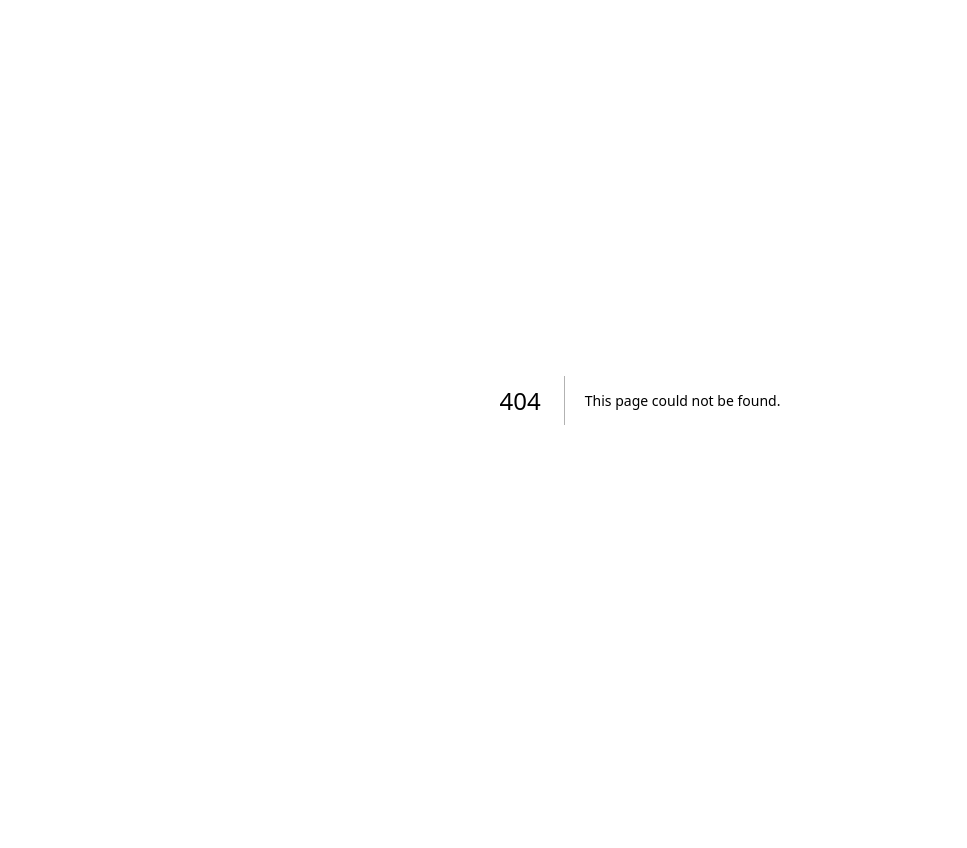
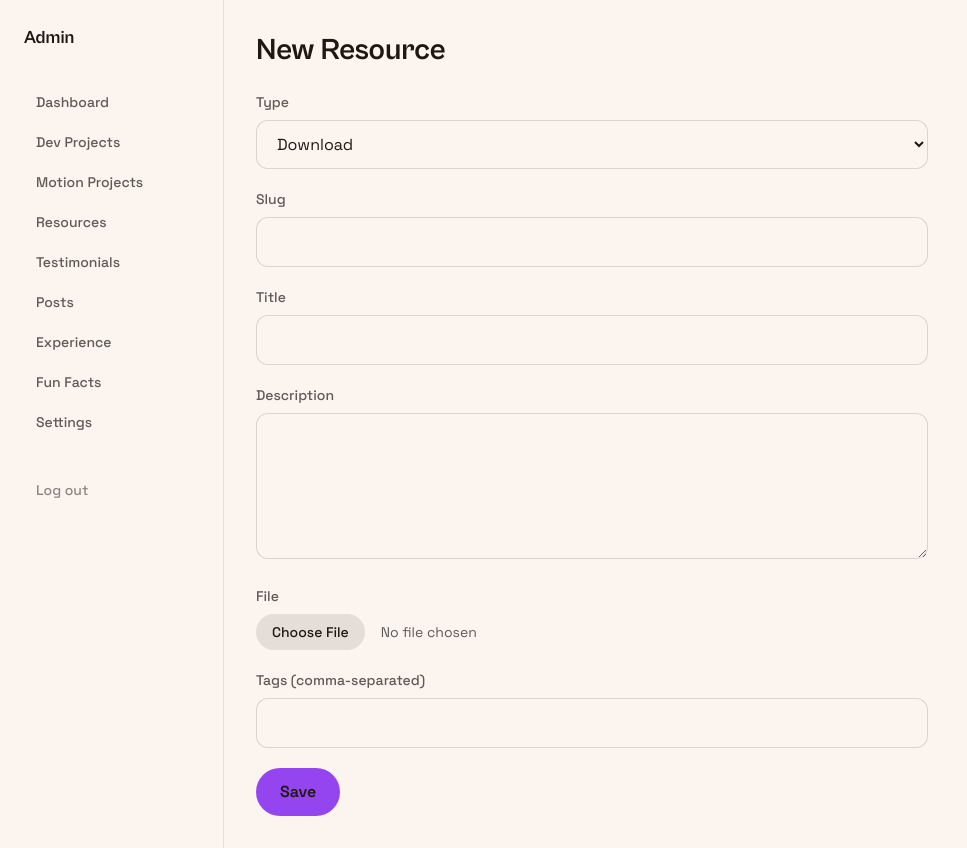
Before and after one commit to OkataMiracleDev/my_portfolio, a Next.js app: page /admin/resources/new in a window 1280 px wide. Before the commit this address had no page. Shown: the whole page, without its empty margins (0-967 px from the left). Before the commit the page ends 800 px from the top, so only its background shows below. Built offline with nearby package versions, Linux system fonts and the light colour scheme; no server answers.

Commit message:
feat: add resources admin CRUD UI with type filter and drag-to-reorder

```diff
--- /dev/null
+++ b/app/admin/resources/[id]/page.tsx
@@ -0,0 +1,21 @@
+import { notFound } from "next/navigation";
+import { getResource } from "@/lib/actions/resources";
+import ResourceForm from "@/components/Admin/Resources/ResourceForm";
+import { updateResourceAction } from "../actions";
+
+export default async function EditResourcePage({ params }: { params: Promise<{ id: string }> }) {
+  const { id } = await params;
+  const resource = await getResource(id);
+  if (!resource) notFound();
+
+  const boundAction = updateResourceAction.bind(null, id);
+
+  return (
+    <div>
+      <h1 className="mb-6 font-[family-name:var(--font-cabinet-grotesk)] text-3xl font-bold">
+        Edit {resource.title}
+      </h1>
+      <ResourceForm resource={resource} action={boundAction} />
+    </div>
+  );
+}
--- /dev/null
+++ b/app/admin/resources/actions.ts
@@ -0,0 +1,43 @@
+"use server";
+
+import { redirect } from "next/navigation";
+import {
+  createResource,
+  updateResource,
+  deleteResource,
+  reorderResources,
+  type ResourceInput,
+} from "@/lib/actions/resources";
+
+function parseForm(formData: FormData): ResourceInput {
+  return {
+    slug: String(formData.get("slug") ?? ""),
+    type: formData.get("type") as ResourceInput["type"],
+    title: String(formData.get("title") ?? ""),
+    description: String(formData.get("description") ?? ""),
+    fileUrl: (formData.get("fileUrl") as string) || null,
+    externalUrl: (formData.get("externalUrl") as string) || null,
+    tags: String(formData.get("tags") ?? "")
+      .split(",")
+      .map((t) => t.trim())
+      .filter(Boolean),
+  };
+}
+
+export async function createResourceAction(formData: FormData) {
+  await createResource(parseForm(formData));
+  redirect("/admin/resources");
+}
+
+export async function updateResourceAction(id: string, formData: FormData) {
+  await updateResource(id, parseForm(formData));
+  redirect("/admin/resources");
+}
+
+export async function deleteResourceAction(id: string) {
+  await deleteResource(id);
+}
+
+export async function reorderResourcesAction(orderedIds: string[]) {
+  await reorderResources(orderedIds);
+}
--- /dev/null
+++ b/app/admin/resources/new/page.tsx
@@ -0,0 +1,13 @@
+import ResourceForm from "@/components/Admin/Resources/ResourceForm";
+import { createResourceAction } from "../actions";
+
+export default function NewResourcePage() {
+  return (
+    <div>
+      <h1 className="mb-6 font-[family-name:var(--font-cabinet-grotesk)] text-3xl font-bold">
+        New Resource
+      </h1>
+      <ResourceForm action={createResourceAction} />
+    </div>
+  );
+}
--- /dev/null
+++ b/app/admin/resources/page.tsx
@@ -0,0 +1,26 @@
+import Link from "next/link";
+import { listResources } from "@/lib/actions/resources";
+import ResourcesList from "@/components/Admin/Resources/ResourcesList";
+
+export const dynamic = "force-dynamic";
+
+export default async function ResourcesAdminPage() {
+  const items = await listResources();
+
+  return (
+    <div>
+      <div className="mb-6 flex items-center justify-between">
+        <h1 className="font-[family-name:var(--font-cabinet-grotesk)] text-3xl font-bold">
+          Resources
+        </h1>
+        <Link
+          href="/admin/resources/new"
+          className="rounded-pill bg-accent-animate px-5 py-2.5 text-sm font-semibold text-ink"
+        >
+          + New
+        </Link>
+      </div>
+      {items.length === 0 ? <p className="text-ink/50">No resources yet.</p> : <ResourcesList initialItems={items} />}
+    </div>
+  );
+}
--- /dev/null
+++ b/components/Admin/Resources/ResourceForm.tsx
@@ -0,0 +1,106 @@
+"use client";
+
+import { useState } from "react";
+import UploadWidget from "@/components/Admin/UploadWidget";
+import type { resources } from "@/lib/db/schema";
+
+type Resource = typeof resources.$inferSelect;
+
+interface ResourceFormProps {
+  resource?: Resource;
+  action: (formData: FormData) => void;
+}
+
+export default function ResourceForm({ resource, action }: ResourceFormProps) {
+  const [type, setType] = useState(resource?.type ?? "download");
+  const [fileUrl, setFileUrl] = useState(resource?.fileUrl ?? "");
+
+  return (
+    <form action={action} className="max-w-2xl space-y-5">
+      <input type="hidden" name="fileUrl" value={fileUrl ?? ""} />
+
+      <div>
+        <label className="mb-2 block text-sm font-medium text-ink/70">Type</label>
+        <select
+          name="type"
+          value={type}
+          onChange={(e) => setType(e.target.value as typeof type)}
+          className="w-full rounded-xl border border-ink/15 bg-base px-4 py-3 text-ink"
+        >
+          <option value="download">Download</option>
+          <option value="tutorial">Tutorial</option>
+          <option value="tool-link">Tool link</option>
+        </select>
+      </div>
+
+      <Field label="Slug" name="slug" defaultValue={resource?.slug} required />
+      <Field label="Title" name="title" defaultValue={resource?.title} required />
+      <TextArea label="Description" name="description" defaultValue={resource?.description} required />
+
+      {type === "download" && (
+        <UploadWidget label="File" value={fileUrl} onChange={setFileUrl} kind="download" />
+      )}
+      {type === "tool-link" && (
+        <Field label="External URL" name="externalUrl" defaultValue={resource?.externalUrl ?? ""} required />
+      )}
+
+      <Field label="Tags (comma-separated)" name="tags" defaultValue={resource?.tags.join(", ")} required />
+
+      <button
+        type="submit"
+        className="rounded-pill bg-accent-animate px-6 py-3 font-semibold text-ink transition-transform duration-200 ease-out active:scale-[0.97]"
+      >
+        Save
+      </button>
+    </form>
+  );
+}
+
+function Field({
+  label,
+  name,
+  defaultValue,
+  required,
+}: {
+  label: string;
+  name: string;
+  defaultValue?: string | null;
+  required?: boolean;
+}) {
+  return (
+    <div>
+      <label className="mb-2 block text-sm font-medium text-ink/70">{label}</label>
+      <input
+        name={name}
+        defaultValue={defaultValue ?? ""}
+        required={required}
+        className="w-full rounded-xl border border-ink/15 bg-base px-4 py-3 text-ink focus:outline-none focus:ring-2 focus:ring-accent-animate"
+      />
+    </div>
+  );
+}
+
+function TextArea({
+  label,
+  name,
+  defaultValue,
+  required,
+}: {
+  label: string;
+  name: string;
+  defaultValue?: string | null;
+  required?: boolean;
+}) {
+  return (
+    <div>
+      <label className="mb-2 block text-sm font-medium text-ink/70">{label}</label>
+      <textarea
+        name={name}
+        defaultValue={defaultValue ?? ""}
+        required={required}
+        rows={5}
+        className="w-full rounded-xl border border-ink/15 bg-base px-4 py-3 text-ink focus:outline-none focus:ring-2 focus:ring-accent-animate"
+      />
+    </div>
+  );
+}
--- /dev/null
+++ b/components/Admin/Resources/ResourcesList.tsx
@@ -0,0 +1,84 @@
+"use client";
+
+import { useState } from "react";
+import Link from "next/link";
+import type { resources } from "@/lib/db/schema";
+import { deleteResourceAction, reorderResourcesAction } from "@/app/admin/resources/actions";
+
+type Resource = typeof resources.$inferSelect;
+type TypeFilter = "all" | Resource["type"];
+
+export default function ResourcesList({ initialItems }: { initialItems: Resource[] }) {
+  const [items, setItems] = useState(initialItems);
+  const [filter, setFilter] = useState<TypeFilter>("all");
+  const [dragIndex, setDragIndex] = useState<number | null>(null);
+
+  const visible = filter === "all" ? items : items.filter((item) => item.type === filter);
+
+  function handleDrop(dropIndex: number) {
+    if (dragIndex === null || dragIndex === dropIndex) return;
+    const next = [...items];
+    const [moved] = next.splice(dragIndex, 1);
+    next.splice(dropIndex, 0, moved);
+    setItems(next);
+    setDragIndex(null);
+    reorderResourcesAction(next.map((item) => item.id));
+  }
+
+  async function handleDelete(id: string) {
+    if (!confirm("Delete this resource? This cannot be undone.")) return;
+    setItems((prev) => prev.filter((item) => item.id !== id));
+    await deleteResourceAction(id);
+  }
+
+  return (
+    <div>
+      <div className="mb-4 flex gap-2">
+        {(["all", "download", "tutorial", "tool-link"] as const).map((f) => (
+          <button
+            key={f}
+            onClick={() => setFilter(f)}
+            className={`rounded-pill px-4 py-2 text-sm font-medium ${
+              filter === f ? "bg-ink text-base" : "bg-ink/5 text-ink/70"
+            }`}
+          >
+            {f}
+          </button>
+        ))}
+      </div>
+      <ul className="divide-y divide-ink/10 rounded-card bg-base-raised">
+        {visible.map((item) => {
+          const index = items.indexOf(item);
+          return (
+            <li
+              key={item.id}
+              draggable
+              onDragStart={() => setDragIndex(index)}
+              onDragOver={(e) => e.preventDefault()}
+              onDrop={() => handleDrop(index)}
+              className="flex cursor-grab items-center justify-between gap-4 px-6 py-4"
+            >
+              <span className="text-ink/30">⠿</span>
+              <div className="flex-1">
+                <p className="font-semibold text-ink">{item.title}</p>
+                <p className="text-sm text-ink/50">{item.type} · {item.slug}</p>
+              </div>
+              <Link
+                href={`/admin/resources/${item.id}`}
+                className="rounded-pill border border-ink/15 px-4 py-2 text-sm font-medium text-ink hover:bg-ink/5"
+              >
+                Edit
+              </Link>
+              <button
+                onClick={() => handleDelete(item.id)}
+                className="rounded-pill border border-red-600/30 px-4 py-2 text-sm font-medium text-red-600 hover:bg-red-600/5"
+              >
+                Delete
+              </button>
+            </li>
+          );
+        })}
+      </ul>
+    </div>
+  );
+}
```
